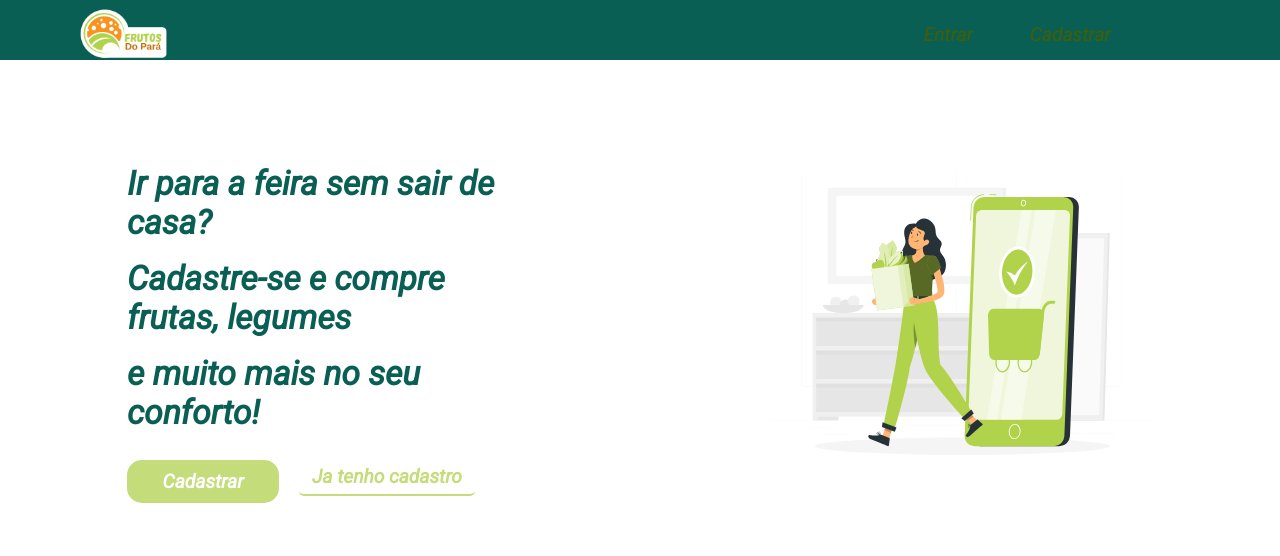
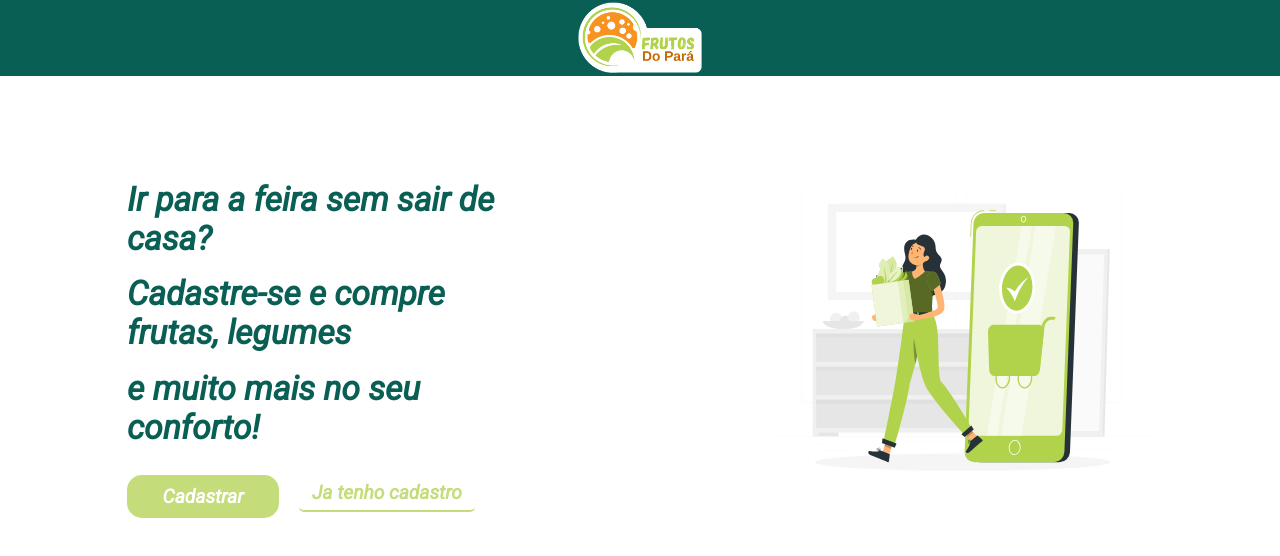
Before and after one commit to AndreJoas/frutoPara, a React (Create React App) app in the folder web/: page / in a window 1280 px wide. Shown: the top 556 px of the page. Built offline with nearby package versions, Linux system fonts and the light colour scheme.

Commit message:
feat: Add sessionStorage

```diff
--- a/web/src/componentes/InicialComponente/index.jsx
+++ b/web/src/componentes/InicialComponente/index.jsx
@@ -8,12 +8,8 @@ function InicialComponente() {
     return (
         <body>
             <header className="cabeca">
-                <div className="botoes1">
-                    <div className="logoHeader">
-                        <img src={logo} alt="" />
-                    </div>
-                    <a onClick={ e => navigate("/loginPage")}><button className="bt1">Entrar</button></a>
-                    <a onClick={ e => navigate("/cadastroPage")}><button className="bt1" >Cadastrar</button></a>
+                <div className="logoHeaderCadastro">
+                    <img src={logo} alt="" />
                 </div>
             </header>
             <section>
--- a/web/src/componentes/LoginComponente/index.jsx
+++ b/web/src/componentes/LoginComponente/index.jsx
@@ -30,6 +30,15 @@ function LoginComponente() {
                     msg += "Email inexistente. Realize um cadastro ou tente novamente. \n";
                 }
                 if(!msg){
+                    let userSession = {
+                        cpf: jsonRequest['cpf'],
+                        nome: jsonRequest['nome'],
+                        endereco: jsonRequest['endereco'],
+                        email: jsonRequest['email'],
+                        telefone: jsonRequest['telefone']
+                    };
+
+                    sessionStorage.setItem("usuario", JSON.stringify(userSession));
                     navigate("/HomeCliente");
                 }else{
                     alert(msg);
```
